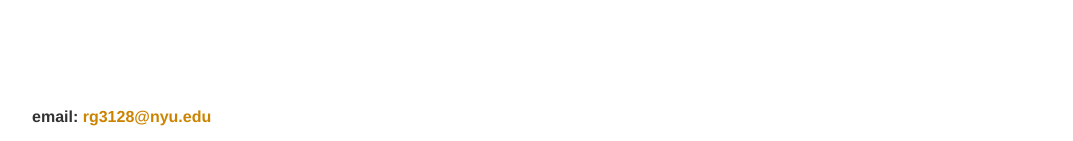
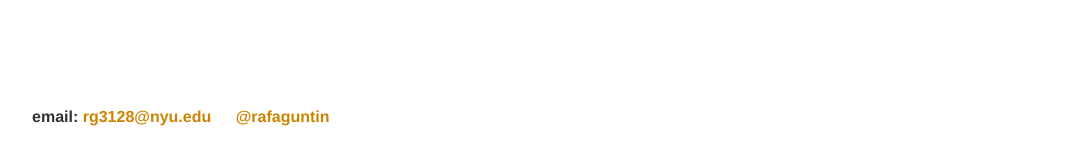
Before and after one commit to rafaguntin/rafaguntin.github.io, a Jekyll site: the page built from research/index.html, in a window 1280 px wide. Shown: the part 756-897 px from the top of the page, without its empty margins (96-1169 px from the left). Built offline with Jekyll 4.4.1, drawn with Linux system fonts in a browser that asks for light colours; comment, search, counter and statistics services are not loaded.

Commit message:
Update default.html

```diff
--- a/_layouts/default.html
+++ b/_layouts/default.html
@@ -25,6 +25,7 @@
   <footer>
    <ul>
    <li>email: <a href="mailto:rg3128@nyu.edu">rg3128@nyu.edu</a></li>
+     <a href="https://twitter.com/rafaguntin?ref_src=twsrc%5Etfw" class="twitter-follow-button" data-show-count="false">@rafaguntin</a><script async src="https://platform.twitter.com/widgets.js" charset="utf-8"></script>
    </ul>
   </footer>
   </body>
```
